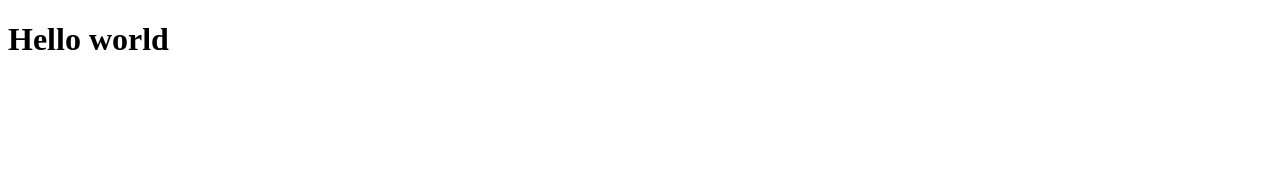
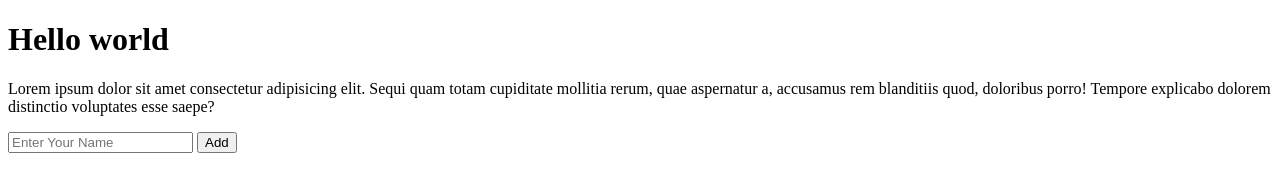
Before and after one commit to mohitsankhyan81/nodes, a plain HTML site: page index.html in a window 1280 px wide. Drawn offline with Linux system fonts and the light colour scheme.

Commit message:
new comit

```diff
--- a/index.html
+++ b/index.html
@@ -4,8 +4,12 @@
     <meta charset="UTF-8">
     <meta name="viewport" content="width=device-width, initial-scale=1.0">
     <title>Document</title>
+    <link rel="stylesheet" href="index.html">
 </head>
 <body>
     <h1>Hello world</h1>
+    <p>Lorem ipsum dolor sit amet consectetur adipisicing elit. Sequi quam totam cupiditate mollitia rerum, quae aspernatur a, accusamus rem blanditiis quod, doloribus porro! Tempore explicabo dolorem distinctio voluptates esse saepe?</p>
+    <input type="text" id="name" placeholder="Enter Your Name">
+    <button>Add</button>
 </body>
 </html>
--- /dev/null
+++ b/style.css
@@ -0,0 +1,9 @@
+body{
+    background-color: #fff;
+}
+h1{
+    color: antiquewhite;
+}
+p{
+    color: black;
+}
```
